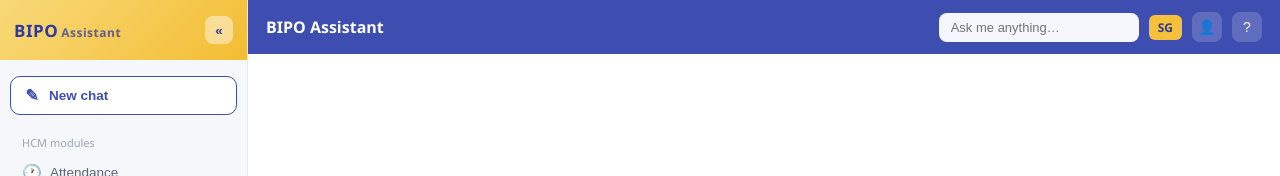
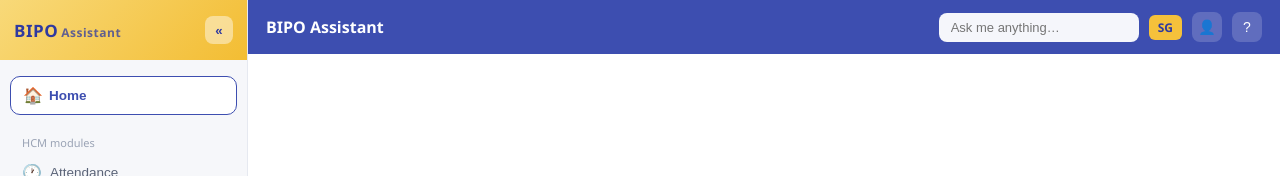
Before and after one commit to skywang01/bipo-teams-assistant, a React (Vite) app: page / in a window 1280 px wide. Shown: the top 176 px of the page. Built offline with nearby package versions, Linux system fonts and the light colour scheme; what @microsoft/teams-js would draw is missing.

Commit message:
feat(ui): 侧栏 '新建聊天' 改为 'Home'(首页) + 🏠 图标
Co-Authored-By: Claude Fable 5 <noreply@anthropic.com>

```diff
--- a/src/i18n.ts
+++ b/src/i18n.ts
@@ -7,7 +7,7 @@ const DICT = {
   appName: { en: "BIPO Assistant", zh: "BIPO 助手" },
   online: { en: "Online · agent-powered", zh: "在线 · 由 Agent 驱动" },
   homeGreet: { en: "How can I help?", zh: "有什么可以帮你？" },
-  newChat: { en: "New chat", zh: "新建聊天" },
+  newChat: { en: "Home", zh: "首页" },
   modules: { en: "HCM modules", zh: "HCM 模块" },
   roleEE: { en: "Employee", zh: "员工" },
   roleER: { en: "Manager", zh: "管理者" },
--- a/src/shell/Sidebar.tsx
+++ b/src/shell/Sidebar.tsx
@@ -25,7 +25,7 @@ export function Sidebar() {
       </div>
 
       <button className={`side-newchat ${activeView === "chat" ? "on" : ""}`} onClick={newChat} title={t("newChat")}>
-        <span className="ic">✎</span>{!collapsed && <span>{t("newChat")}</span>}
+        <span className="ic">🏠</span>{!collapsed && <span>{t("newChat")}</span>}
       </button>
 
       <div className="side-group">
```
